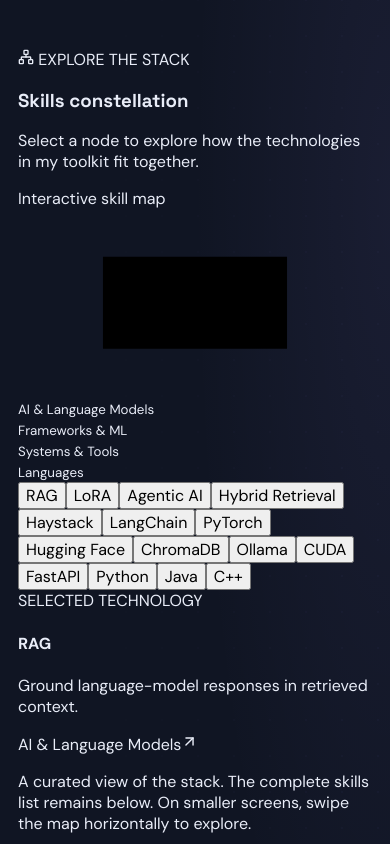
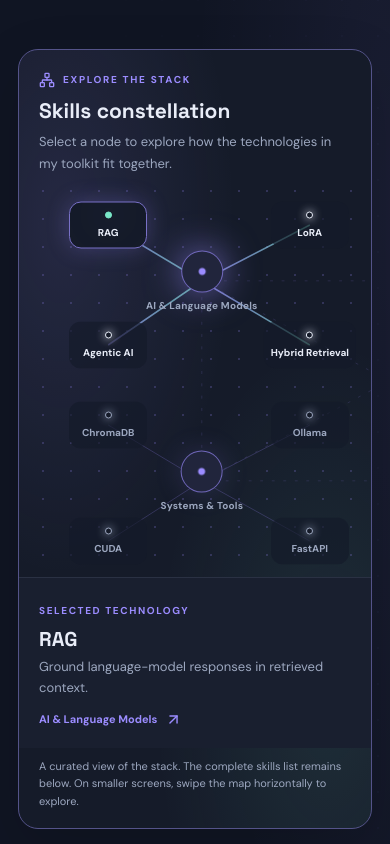
Before and after one commit to DKg156/DKg156.github.io, a React (Vite) app: page / in a window 390 px wide. Shown: the part 6280-7124 px from the top of the page. Built offline with nearby package versions, Linux system fonts and the light colour scheme.

Commit message:
style: responsive constellation and motion-sensitive spotlight/magnetic effects

```diff
--- a/src/styles.css
+++ b/src/styles.css
@@ -352,3 +352,103 @@ body{background:var(--bg);color:var(--fg);transition:background .25s,color .25s}
 @media(prefers-reduced-motion:reduce){
  .quick-dialog{animation:none!important}
 }
+
+/* Skills constellation: accessible DOM buttons over a CSS/SVG connection map. */
+.constellation{
+ position:relative;isolation:isolate;overflow:hidden;
+ margin:0 0 30px;border:1px solid color-mix(in srgb,var(--accent) 37%,var(--border));
+ border-radius:20px;background:
+ radial-gradient(ellipse 65% 60% at 12% 22%,color-mix(in srgb,var(--accent) 12%,transparent),transparent 76%),
+ radial-gradient(ellipse 65% 60% at 88% 83%,color-mix(in srgb,var(--accent2) 9%,transparent),transparent 76%),
+ var(--surface);
+ box-shadow:0 20px 60px #0002;
+}
+.constellation-header{display:flex;justify-content:space-between;align-items:center;gap:16px;padding:27px 30px 2px;position:relative;z-index:2}
+.constellation-eyebrow{display:flex;align-items:center;gap:8px;color:var(--accent);font-size:10px;letter-spacing:1.7px;font-weight:700}
+.constellation-header h3{font-size:24px;margin:9px 0 7px}
+.constellation-header p{font-size:13px;margin:0;color:var(--muted);line-height:1.7}
+.constellation-legend{display:flex;align-items:center;gap:9px;color:var(--muted);font-size:11px;white-space:nowrap}
+.constellation-legend-dot{width:7px;height:7px;border-radius:50%;background:var(--accent2);box-shadow:0 0 13px var(--accent2)}
+.constellation-scroller{overflow-x:auto;overscroll-behavior-x:contain;scrollbar-width:thin;scrollbar-color:var(--border) transparent}
+.constellation-scroller:focus-visible{outline:2px solid var(--accent);outline-offset:-3px}
+.constellation-stage{
+ position:relative;min-width:720px;height:500px;margin:0 10px;
+ background-image:radial-gradient(circle,color-mix(in srgb,var(--accent) 22%,transparent) .7px,transparent 1.5px);
+ background-size:28px 28px;mask:none;
+}
+.constellation-lines{position:absolute;inset:0;width:100%;height:100%;pointer-events:none;overflow:visible}
+.constellation-bridge{fill:none;stroke:color-mix(in srgb,var(--accent) 20%,transparent);stroke-dasharray:4 12;stroke-width:1}
+.constellation-link{stroke:color-mix(in srgb,var(--accent) 25%,transparent);stroke-width:1.2;transition:stroke .3s,stroke-width .3s}
+.constellation-link.active{stroke:url(#constellation-stroke);stroke-width:2;opacity:.72}
+.constellation-hub{position:absolute;z-index:1;transform:translate(-50%,-50%);pointer-events:none;display:grid;justify-items:center;gap:6px}
+.constellation-hub-core{
+ display:block;width:42px;height:42px;border:1px solid color-mix(in srgb,var(--accent) 65%,transparent);border-radius:50%;
+ background:radial-gradient(circle,var(--accent) 0 3px,transparent 4px),color-mix(in srgb,var(--accent) 9%,var(--surface));
+ box-shadow:0 0 28px color-mix(in srgb,var(--accent) 18%,transparent);transition:box-shadow .35s;
+}
+.constellation-hub.active .constellation-hub-core{box-shadow:0 0 30px color-mix(in srgb,var(--accent) 38%,transparent),inset 0 0 22px color-mix(in srgb,var(--accent) 20%,transparent)}
+.constellation-hub small{font-size:10px;font-weight:700;letter-spacing:.2px;color:var(--muted);white-space:nowrap}
+.constellation-node{
+ position:absolute;z-index:2;transform:translate(-50%,-50%);
+ display:grid;place-items:center;gap:7px;min-width:88px;padding:9px 6px;
+ border:1px solid transparent;border-radius:12px;background:color-mix(in srgb,var(--surface) 66%,transparent);
+ color:var(--muted);cursor:pointer;white-space:nowrap;font-size:11px;font-weight:700;
+ transition:color .25s,background .25s,border-color .25s,box-shadow .25s;
+}
+.constellation-node-dot{width:7px;height:7px;border:1px solid currentColor;background:var(--surface);border-radius:50%;box-shadow:0 0 10px currentColor}
+.constellation-node.related{color:var(--fg)}
+.constellation-node:hover,.constellation-node.selected,.constellation-node:focus-visible{
+ color:var(--fg);background:var(--surface);
+ border-color:color-mix(in srgb,var(--accent) 70%,var(--border));
+ box-shadow:0 0 22px color-mix(in srgb,var(--accent) 25%,transparent);outline:none;
+}
+.constellation-node.selected .constellation-node-dot{background:var(--accent2);color:var(--accent2)}
+.constellation-inspector{
+ display:flex;justify-content:space-between;gap:18px;align-items:center;position:relative;z-index:2;
+ padding:22px 30px;border-top:1px solid var(--border);
+ background:color-mix(in srgb,var(--surface2) 35%,var(--surface));
+}
+.constellation-inspector-label{font-size:10px;font-weight:700;color:var(--accent);letter-spacing:1.6px}
+.constellation-inspector h4{font-family:'Space Grotesk',sans-serif;margin:7px 0 5px;font-size:20px}
+.constellation-inspector p{margin:0;font-size:13px;color:var(--muted);line-height:1.6}
+.constellation-inspector-category{display:flex;gap:8px;align-items:center;white-space:nowrap;font-size:11px;color:var(--accent);font-weight:700}
+.constellation-footnote{margin:0;padding:10px 30px 19px;font-size:11px;color:var(--muted);line-height:1.6}
+@media(max-width:800px){
+ .constellation-header{padding:22px 20px 2px;align-items:flex-start}
+ .constellation-stage{min-width:720px;height:425px}
+ .constellation-legend{display:none}
+ .constellation-inspector{padding:20px;align-items:flex-start}
+ .constellation-inspector-category{white-space:normal;max-width:110px}
+ .constellation-footnote{padding:10px 20px 18px}
+}
+@media(max-width:550px){
+ .constellation-header h3{font-size:21px}
+ .constellation-inspector{display:block}
+ .constellation-inspector-category{margin-top:12px;max-width:none}
+ .constellation-stage{min-width:720px;height:400px}
+ .constellation-node{min-width:78px;font-size:10px}
+}
+/* Fine-pointer-only magnetic attraction and local spotlight highlights.
+   No layout shifts, pointer interception or visual effects on touch devices. */
+@media(hover:hover) and (pointer:fine) and (prefers-reduced-motion:no-preference){
+ .magnetic{--mag-x:0px;--mag-y:0px;transform:translate3d(var(--mag-x),var(--mag-y),0);will-change:transform}
+ .magnetic:hover{transform:translate3d(var(--mag-x),var(--mag-y),0)}
+ .spotlight-surface{position:relative;isolation:isolate;--spot-x:50%;--spot-y:50%}
+ .spotlight-surface::after{
+  content:"";position:absolute;inset:0;z-index:3;pointer-events:none;border-radius:inherit;
+  opacity:0;transition:opacity .25s;
+  background:radial-gradient(260px circle at var(--spot-x) var(--spot-y),color-mix(in srgb,var(--accent) 15%,transparent),transparent 72%);
+ }
+ .spotlight-surface:hover::after{opacity:1}
+ .constellation-node:not(.selected):hover{transform:translate(-50%,-50%) scale(1.06)}
+}
+@media(prefers-reduced-motion:no-preference){
+ .constellation-hub.active .constellation-hub-core{animation:constellation-pulse 4s ease-in-out infinite}
+ .constellation-node.selected .constellation-node-dot{animation:constellation-pulse 2.8s ease-in-out infinite}
+ .constellation-bridge{animation:constellation-dash 55s linear infinite}
+ @keyframes constellation-pulse{50%{box-shadow:0 0 36px color-mix(in srgb,var(--accent) 65%,transparent)}}
+ @keyframes constellation-dash{to{stroke-dashoffset:-120}}
+}
+@media(prefers-reduced-motion:reduce){
+ .constellation-link,.constellation-node,.constellation-hub-core,.spotlight-surface::after,.magnetic{animation:none!important;transition:none!important}
+}
```
